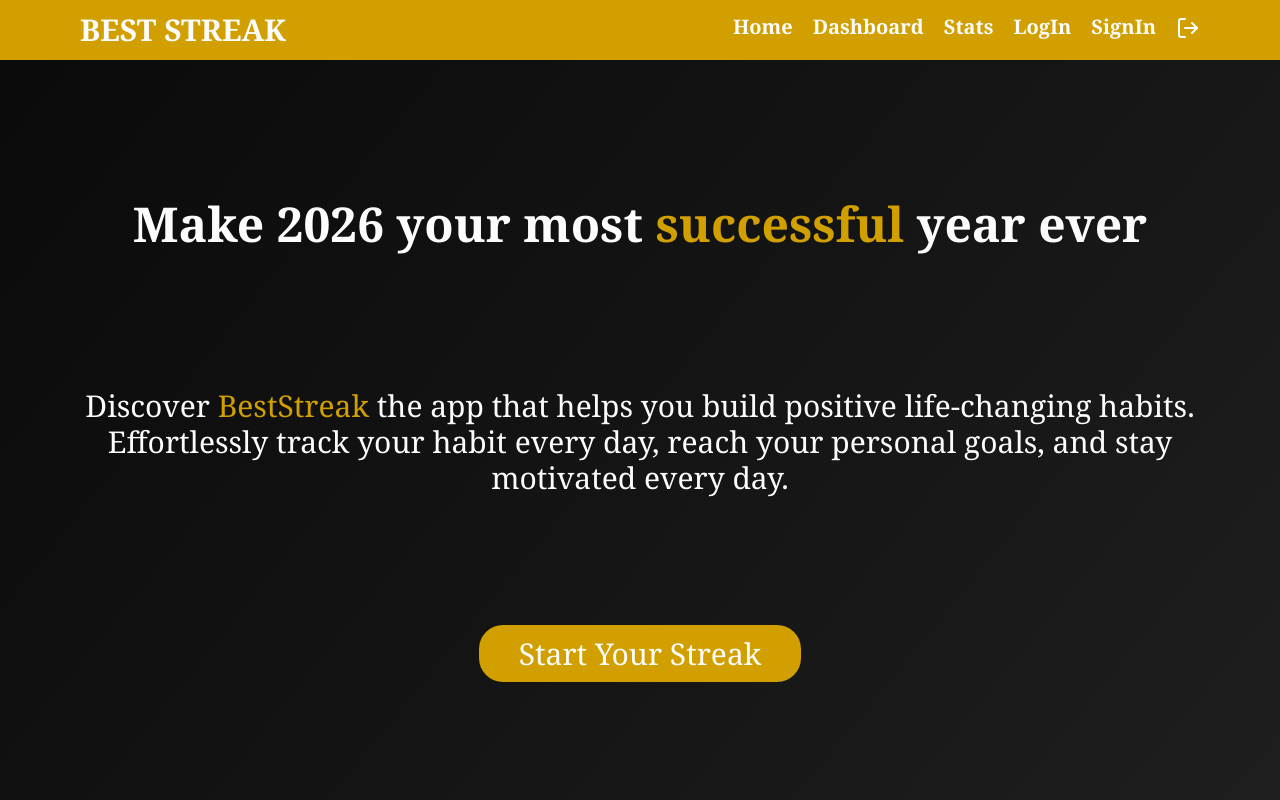
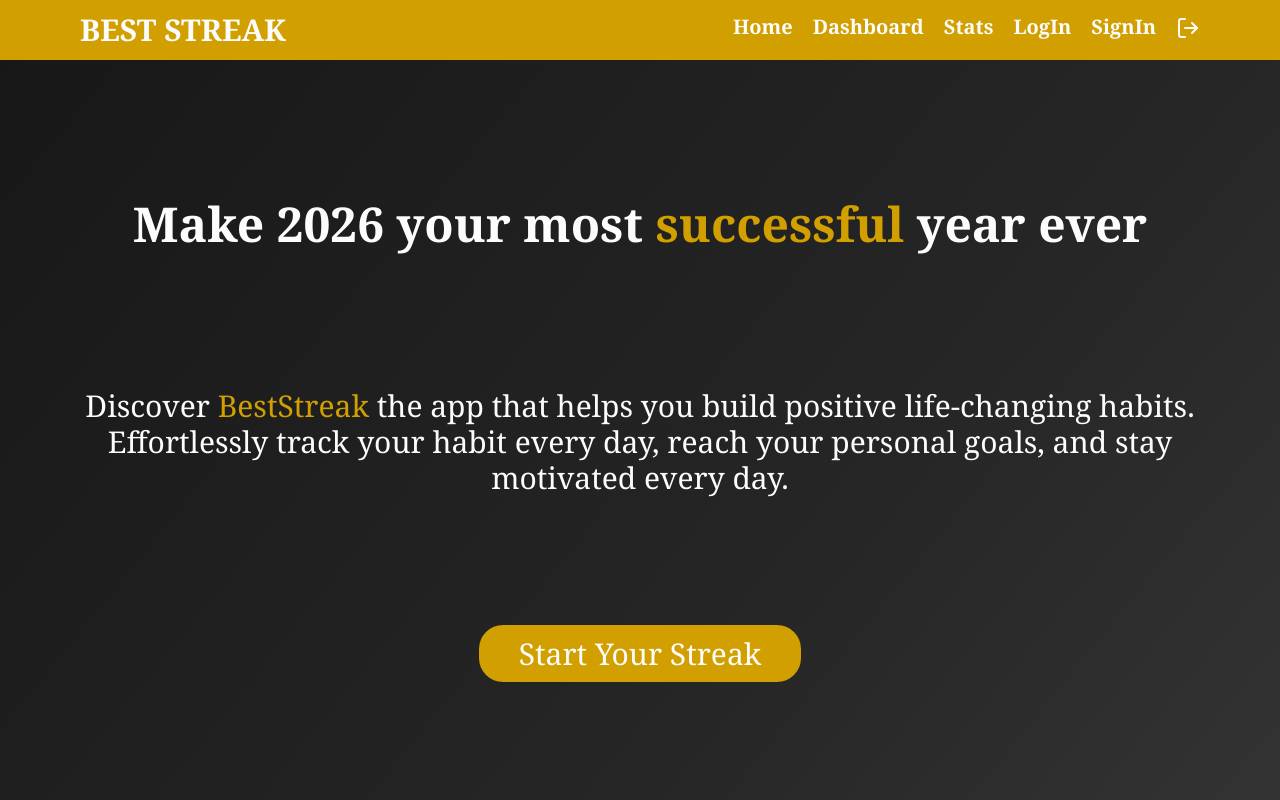
Before and after one commit to MohammedAl-Masri/habit-tracker, a Next.js app: page / in a window 1280 px wide. Shown: the top 800 px of the page. Built offline with nearby package versions, Linux system fonts and the light colour scheme; no server answers.

Commit message:
fix bg color

```diff
--- a/app/globals.css
+++ b/app/globals.css
@@ -7,3 +7,7 @@
     --color-secondary:#3F4045;
     --color-card:#30292F;
 }
+
+body {
+    background: linear-gradient(to bottom right, #171717, #262626, #404040);
+}
```
